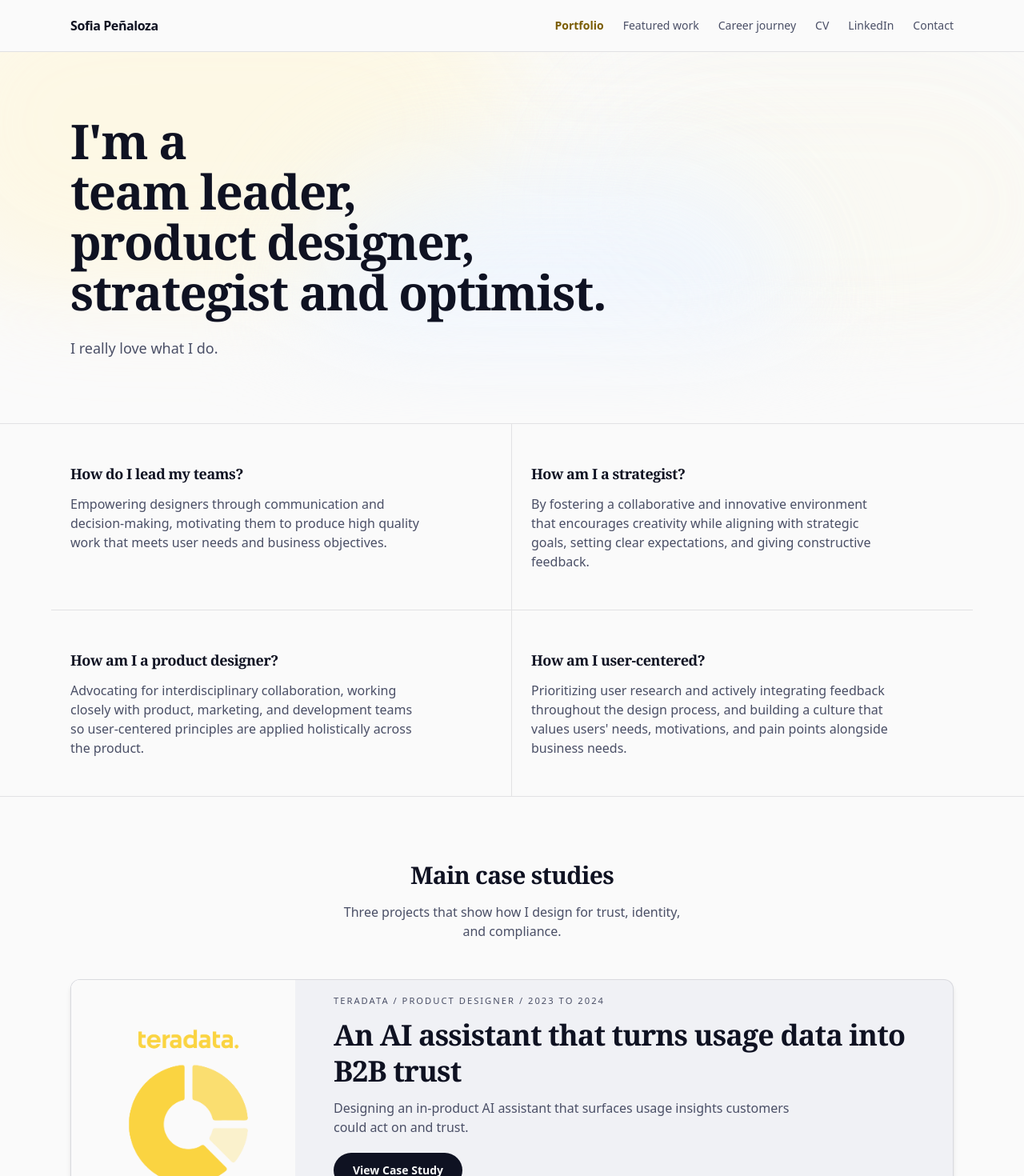
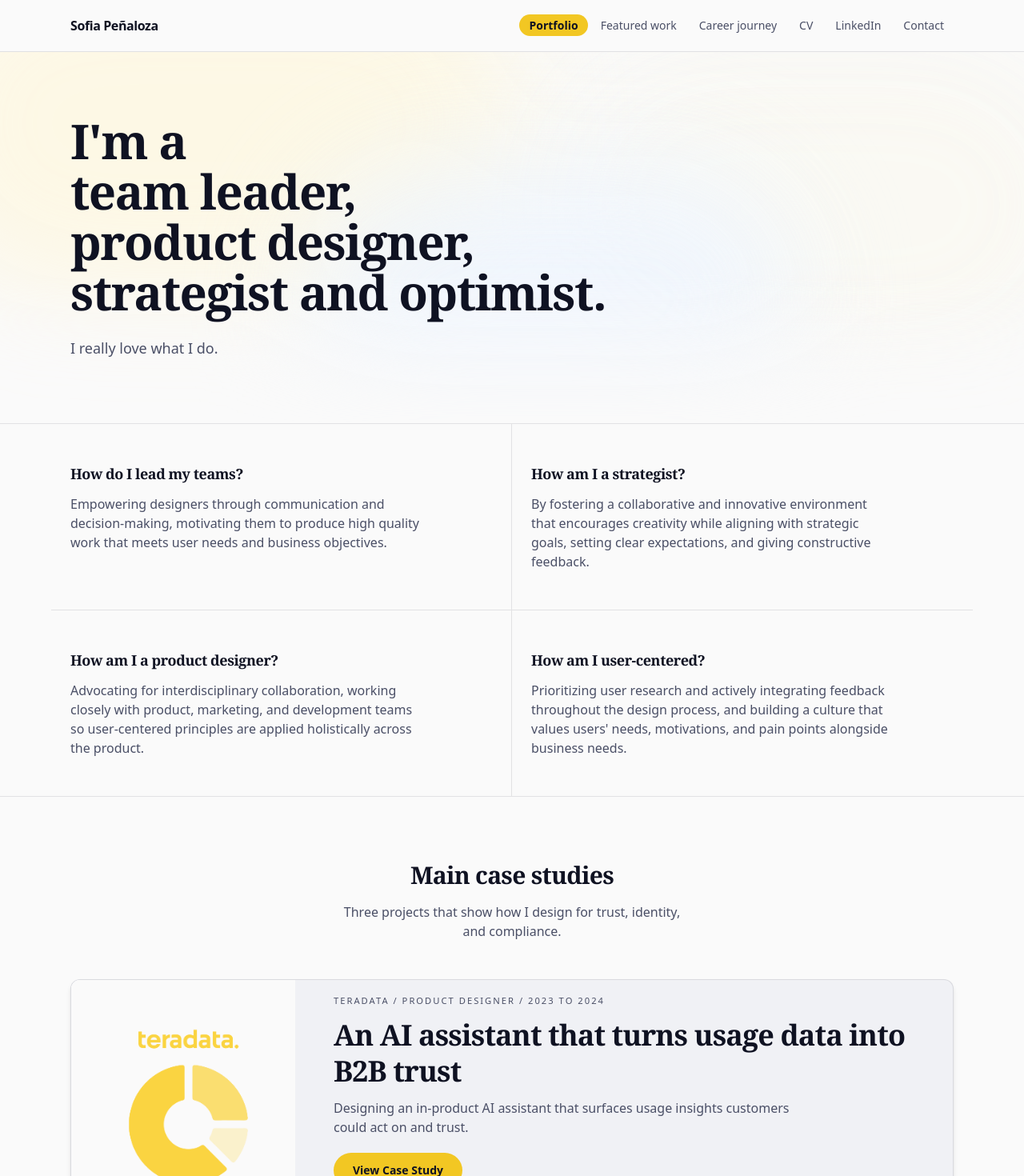
Before and after one commit to sofiapenaloza44-blip/Portfolio, a React (Vite) app: page /#/ in a window 1280 px wide. Shown: the top 1470 px of the page at 80% size. Built offline with nearby package versions, Linux system fonts and the light colour scheme.

Commit message:
Yellow accent CTA and yellow pill for the selected menu item
Co-Authored-By: Claude Code <noreply@anthropic.com>
Claude-Session: https://claude.ai/code/session_01NrxV5oN4xH9xFX6xRU6STs

```diff
--- a/src/components/CaseStudyCard.tsx
+++ b/src/components/CaseStudyCard.tsx
@@ -26,7 +26,7 @@ export function CaseStudyCard({ study }: { study: CaseStudy }) {
         <p className="max-w-xl text-ink-soft">{study.summary}</p>
         <Link
           to={`/work/${study.slug}`}
-          className="mt-2 inline-flex w-fit items-center rounded-full bg-ink px-6 py-3 text-sm font-semibold text-bg transition-opacity hover:opacity-85"
+          className="mt-2 inline-flex w-fit items-center rounded-full bg-gold px-6 py-3 text-sm font-semibold text-ink transition-[filter] hover:brightness-95"
         >
           View Case Study
         </Link>
--- a/src/components/NavBar.tsx
+++ b/src/components/NavBar.tsx
@@ -13,7 +13,7 @@ const links = [
 ]
 
 const linkStyle =
-  'underline decoration-transparent decoration-2 underline-offset-4 transition-colors hover:decoration-gold'
+  'rounded-full px-3 py-1 underline decoration-transparent decoration-2 underline-offset-4 transition-colors hover:decoration-gold'
 
 function NavLink({ link, active, onClick }: { link: (typeof links)[number]; active: boolean; onClick?: () => void }) {
   if (link.to) {
@@ -21,7 +21,7 @@ function NavLink({ link, active, onClick }: { link: (typeof links)[number]; acti
       <Link
         to={link.to}
         onClick={onClick}
-        className={`${linkStyle} ${active ? 'font-bold text-gold-text' : ''}`}
+        className={`${linkStyle} ${active ? 'bg-gold font-bold text-ink' : ''}`}
       >
         {link.label}
       </Link>
@@ -51,7 +51,7 @@ export function NavBar() {
           {site.name}
         </Link>
 
-        <ul className="hidden items-center gap-6 text-sm text-ink-soft md:flex">
+        <ul className="hidden items-center gap-1 text-sm text-ink-soft md:flex">
           {links.map((link) => (
             <li key={link.label}>
               <NavLink link={link} active={location.pathname === link.to} />
```
